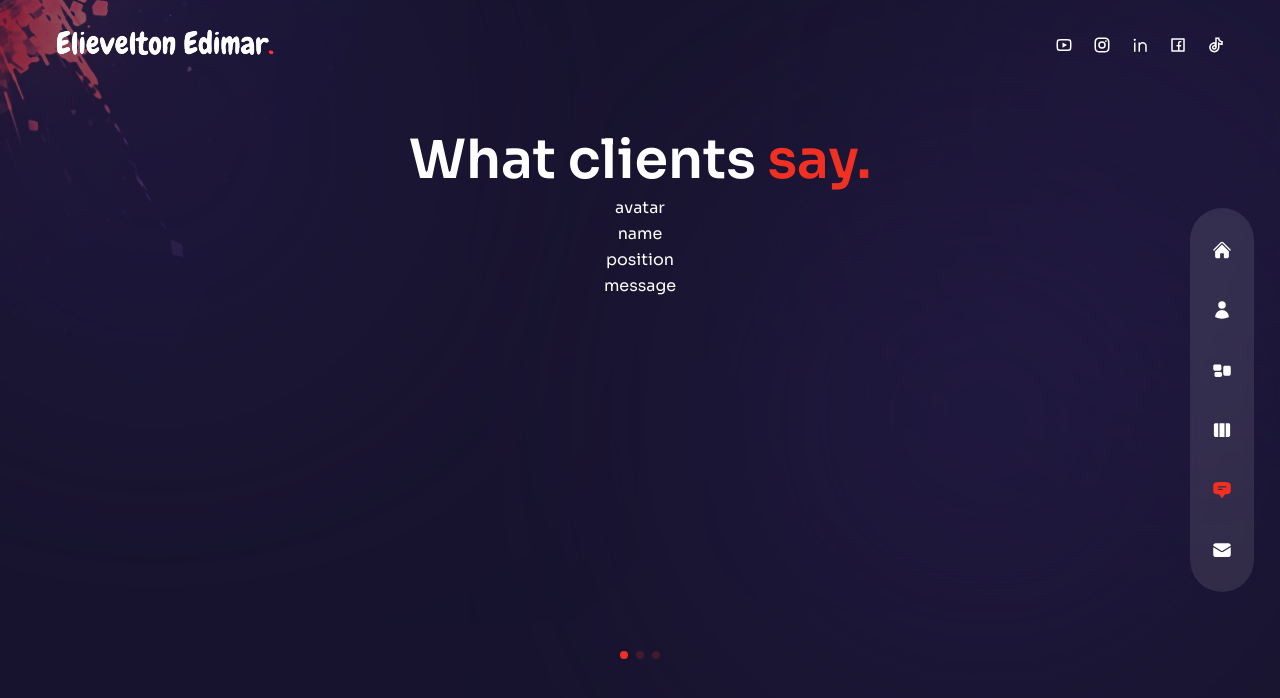
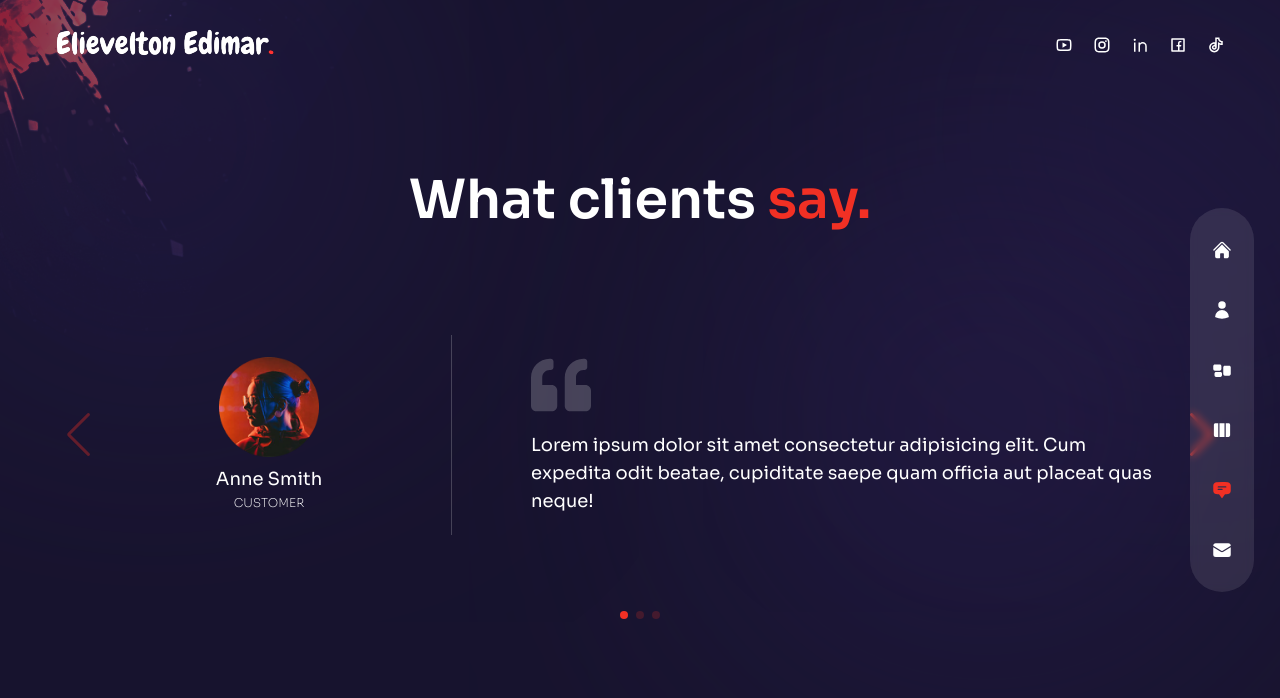
Before and after one commit to elievelton/portifolio, a Next.js app: page /testimonials in a window 1280 px wide. Shown: the top 698 px of the page. Built offline with nearby package versions, Linux system fonts and the light colour scheme.

Commit message:
Testimonial conclusion

```diff
--- a/components/TestimonialSlider.js
+++ b/components/TestimonialSlider.js
@@ -30,40 +30,46 @@
 import 'swiper/css';
 import 'swiper/css/free-mode';
 import 'swiper/css/pagination';
+import 'swiper/css/navigation';
 
 // next image
 import Image from 'next/image';
 
 // import required modules
-import { Pagination } from 'swiper';
-import { BsArrowRight } from 'react-icons/bs';
+import { Navigation,Pagination } from 'swiper';
+import { FaQuoteLeft } from 'react-icons/fa';
 
 
 
 const TestimonialSlide = () => {
   return (
     <Swiper
-      spaceBetween={10}
+      navigation={true}
       pagination={{ clickable: true }}  // Correção aqui
-      modules={[Pagination]}
-      className="h-[280px] sm:h-[480px]"
+      modules={[Navigation,Pagination]}
+      className="h-[400px]"
     >
       {testimonialData.map((person, slideIndex) => (
         <SwiperSlide key={slideIndex}>
-          <div>
+          <div className='flex flex-col items-center md:flex-row gap-x-8 h-full px-16'>
             {/*Avatar, name, position*/}
-            <div>
-              <div>
+            <div className='w-full max-w-[300px] flex flex-col xl:justify-center items-center relative mx-auto xl:mx-0'>
+              <div className='flex flex-col justify-center text-center'>
                 {/*Avatar*/}
-                <div>avatar</div>
+                <div className=' mb-2 mx-auto'><Image src={person.image} width={100} height={100} alt=''/></div>
                 {/*Name*/}
-                <div>name</div>
+                <div className='text-lg'>{person.name}</div>
                 {/*position*/}
-                <div>position</div>
+                <div className='text-[12px] uppercase font-extralight'>{person.position}</div>
               </div>
             </div>
             {/*quote message*/}
-            <div>message</div>
+            <div className='flex-1 flex flex-col justify-center before:w-[1px] xl:before:bg-white/20 xl:before:absolute xl:before:left-0 xl:before:h-[200px] relative xl:pl-20'>
+            {/*icon quote*/}
+            <div className='mb-4'> <FaQuoteLeft className='text-4xl xl:text-6xl text-white/20 mx-auto md:mx-0'/> </div>
+            {/*message quote*/}
+            <div className='xl:text-lg text-center md:text-left'>{person.message}</div>
+            </div>
           </div>
         </SwiperSlide>
       ))}
--- a/pages/testimonials/index.js
+++ b/pages/testimonials/index.js
@@ -2,15 +2,18 @@
 
 import TestimonialSlide from "../../components/TestimonialSlider";
 
+// framer motion
+import {motion} from 'framer-motion'
+import {fadeIn} from '..//..//variants'
 const Testimonials = () => {
   return <div className="h-full bg-primary/30 py-32 text-center">
     <div className="container mx-auto h-full flex flex-col justify-center">
       {/*title*/}
-      <h2 className="h2 mb-8 xl:mb-0">What clients <span className="text-accent">say.</span></h2>
+      <motion.h2 variants={fadeIn('up', 0.2)} initial='hidden' animate='show' exit='hidden' className="h2 mb-8 xl:mb-0">What clients <span className="text-accent">say.</span></motion.h2>
     {/*slider*/}
-    <div>
+    <motion.div variants={fadeIn('up', 0.4)} initial='hidden' animate='show' exit='hidden'>
       <TestimonialSlide/>
-    </div>
+    </motion.div>
     </div>
   </div>;
 };
```
